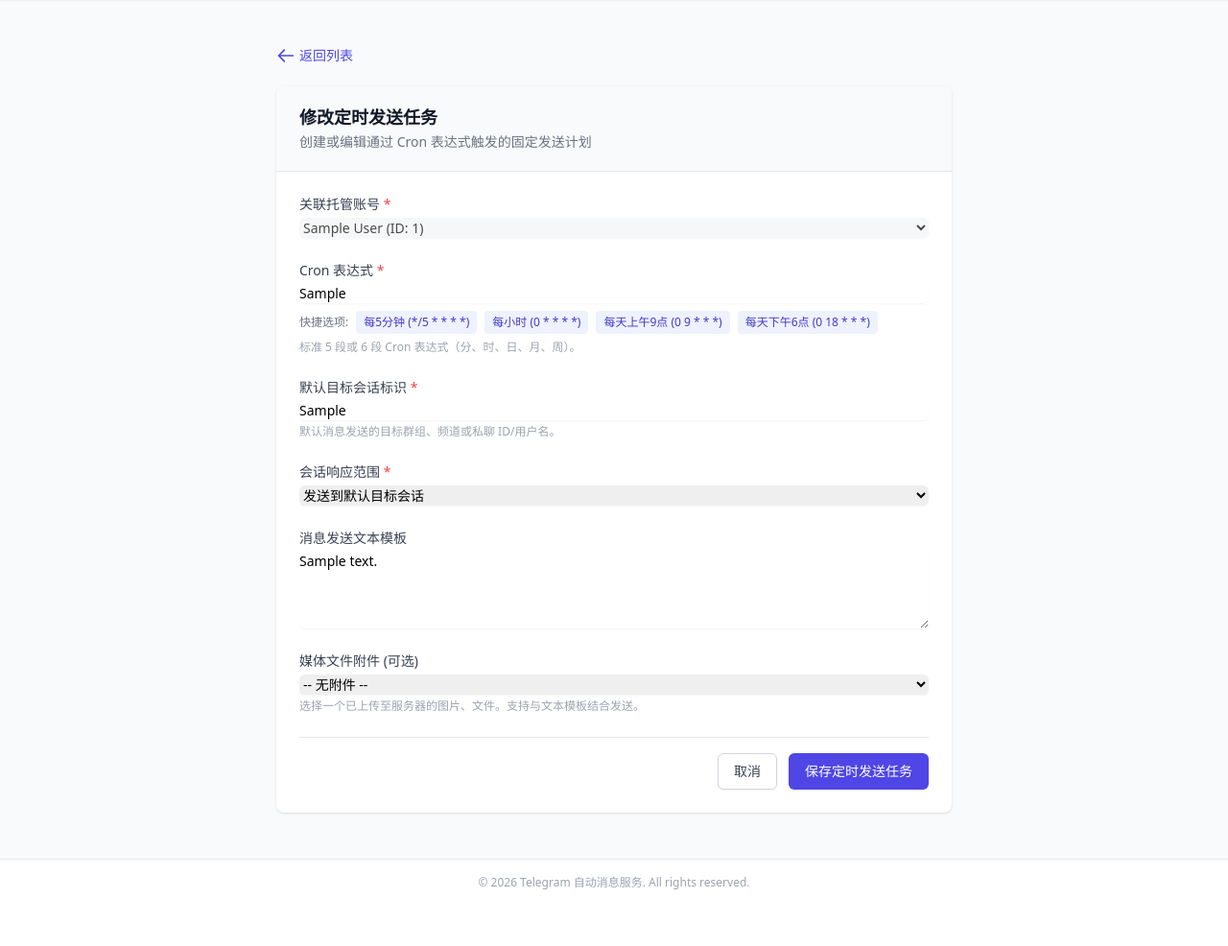
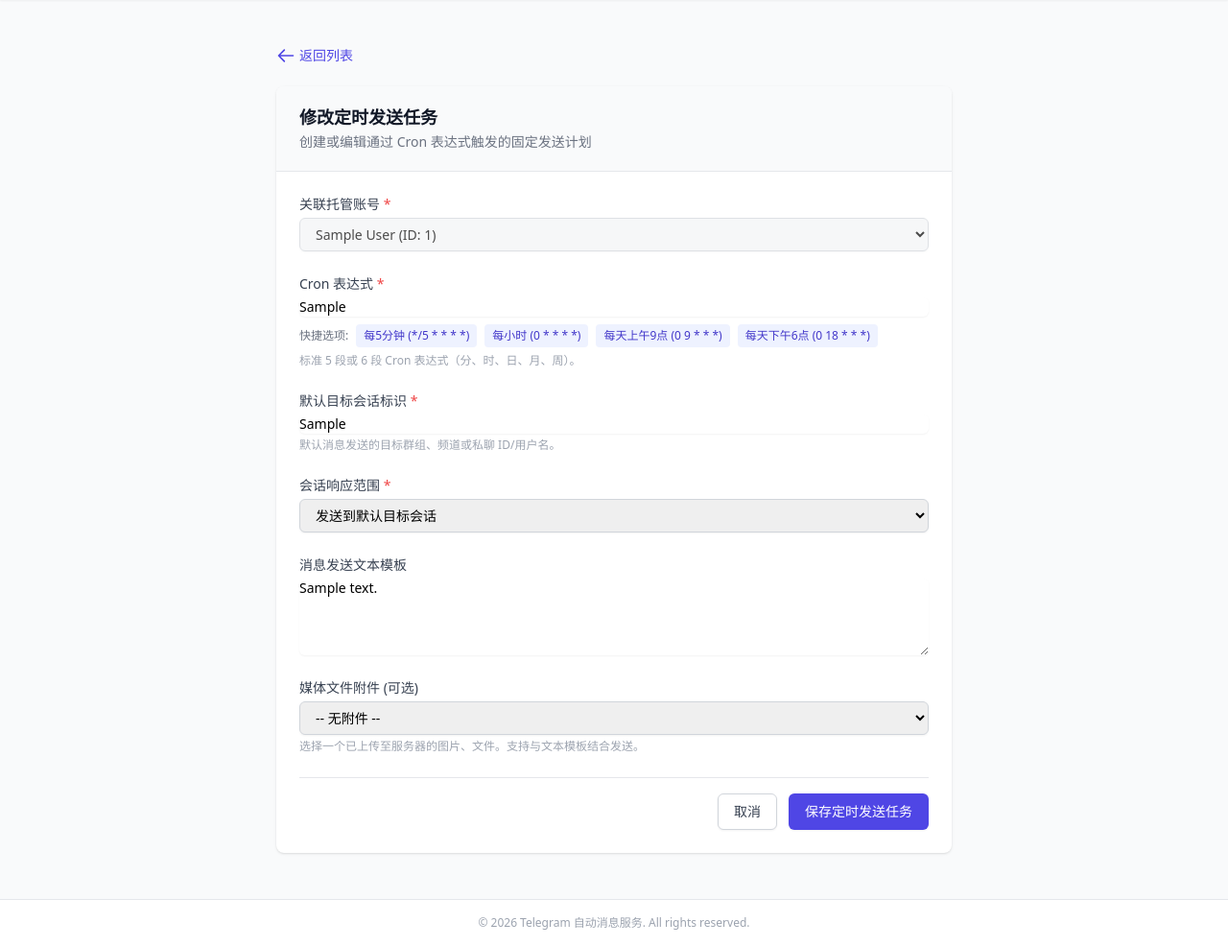
Before and after one commit to dunea/telegram-auto-message-server, a Python web app: template templates/scheduled/form.html in a window 1280 px wide. Shown: the part 65-1051 px from the top of the page at 96% size. Before the commit the page ends 992 px from the top, so only its background shows below. Run offline with Jinja, Linux system fonts and the light colour scheme; the template is opened without the code that fills it: most values are stand-ins (such as "Sample title", 1, 10 or a date in 2020); some libraries are stand-ins or nearby versions.

Commit message:
fix: add px-3 py-1.5 border to scheduled form selects

```diff
--- a/templates/scheduled/form.html
+++ b/templates/scheduled/form.html
@@ -28,7 +28,7 @@
             <div>
                 <label for="account_id" class="block text-sm font-medium text-gray-700">关联托管账号 <span class="text-red-500">*</span></label>
                 <select id="account_id" name="account_id" required
-                        class="mt-1 block w-full rounded-md border-gray-300 shadow-sm focus:border-indigo-500 focus:ring-indigo-500 sm:text-sm {% if task %}bg-gray-100{% endif %}"
+                        class="mt-1 block w-full rounded-md border-gray-300 shadow-sm focus:border-indigo-500 focus:ring-indigo-500 sm:text-sm px-3 py-1.5 border {% if task %}bg-gray-100{% endif %}"
                         {% if task %}disabled{% endif %}>
                     <option value="">-- 请选择账号 --</option>
                     {% for acc in accounts %}
@@ -84,7 +84,7 @@
             <div>
                 <label for="scope_mode" class="block text-sm font-medium text-gray-700">会话响应范围 <span class="text-red-500">*</span></label>
                 <select id="scope_mode" name="scope_mode" onchange="toggleScopeFields()" required
-                        class="mt-1 block w-full rounded-md border-gray-300 shadow-sm focus:border-indigo-500 focus:ring-indigo-500 sm:text-sm">
+                        class="mt-1 block w-full rounded-md border-gray-300 shadow-sm focus:border-indigo-500 focus:ring-indigo-500 sm:text-sm px-3 py-1.5 border">
                     <option value="all" {% if task and task.scope_mode == "all" %}selected{% endif %}>发送到默认目标会话</option>
                     <option value="specific" {% if task and task.scope_mode == "specific" %}selected{% endif %}>轮询发送到指定会话列表</option>
                 </select>
@@ -112,7 +112,7 @@
             <div>
                 <label for="file_id" class="block text-sm font-medium text-gray-700">媒体文件附件 (可选)</label>
                 <select id="file_id" name="file_id"
-                        class="mt-1 block w-full rounded-md border-gray-300 shadow-sm focus:border-indigo-500 focus:ring-indigo-500 sm:text-sm">
+                        class="mt-1 block w-full rounded-md border-gray-300 shadow-sm focus:border-indigo-500 focus:ring-indigo-500 sm:text-sm px-3 py-1.5 border">
                     <option value="">-- 无附件 --</option>
                     {% for file in files %}
                     <option value="{{ file.id }}" {% if selected_file_id|string == file.id|string %}selected{% endif %}>
```
